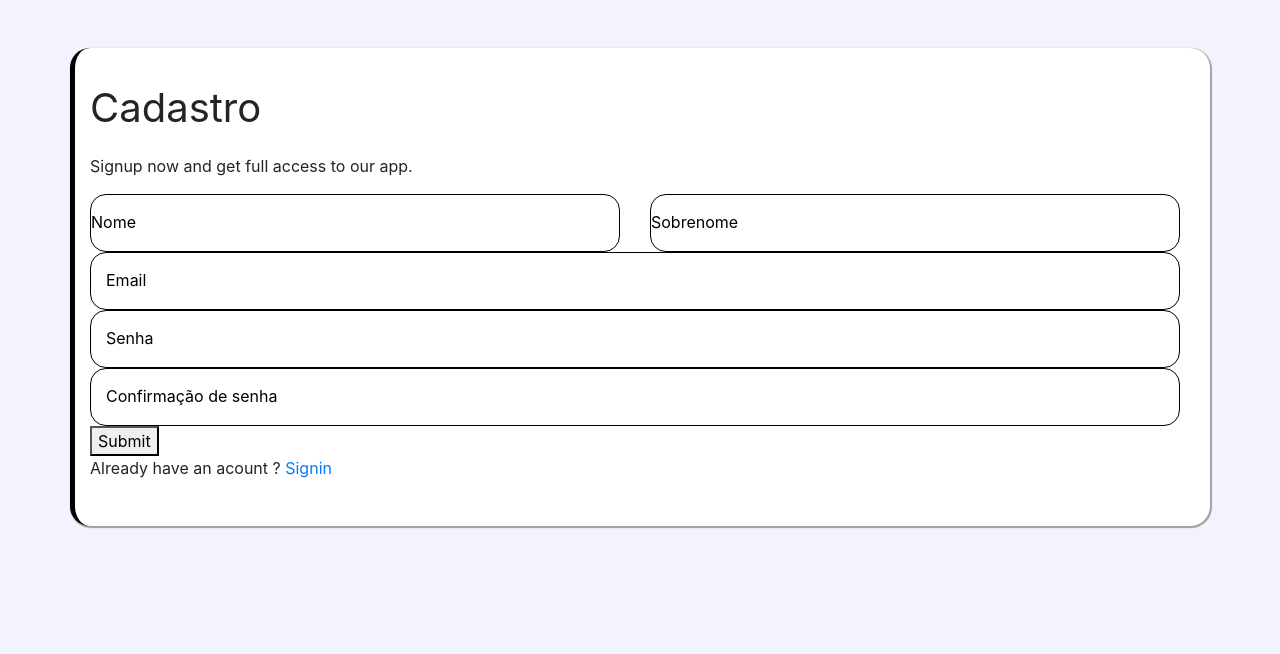
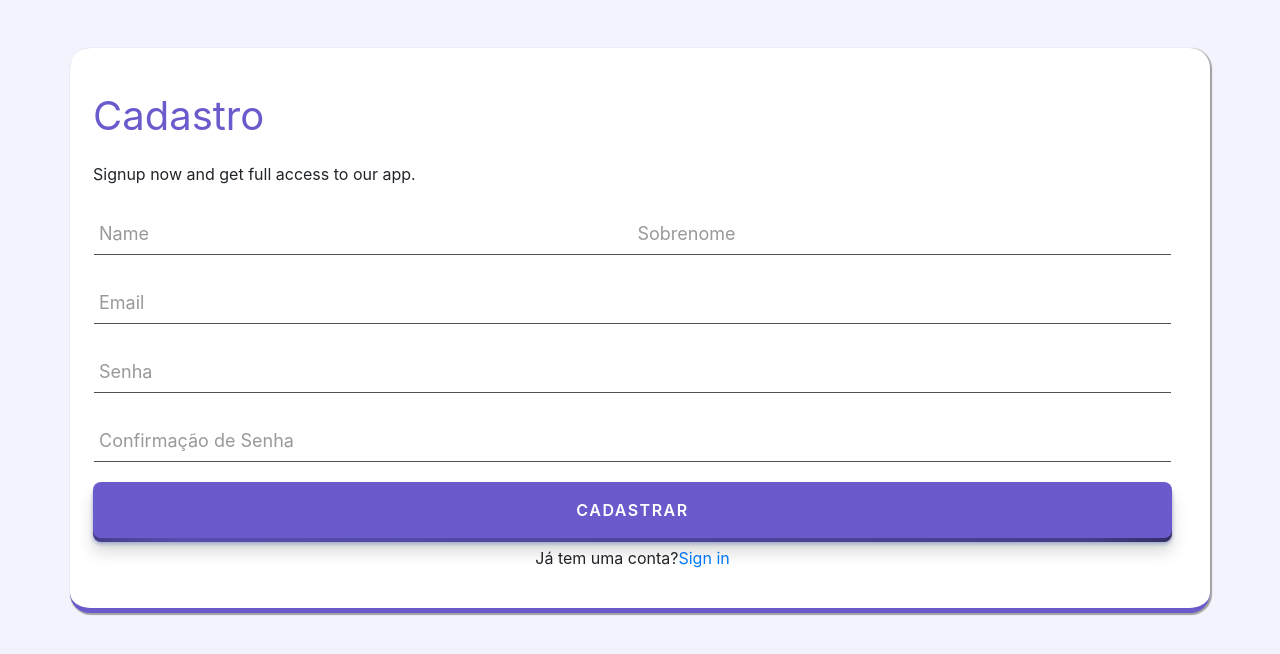
Before and after one commit to Rafaavinii/formulario-dinamico, a Django app: page /user/cadastrar/ in a window 1280 px wide. Shown: the top 654 px of the page. Run offline with Django 5.2, Linux system fonts and the light colour scheme; some libraries are stand-ins or nearby versions.

Commit message:
validação de cadastro

```diff
--- a/form_dinamico/formulario/templates/criar_formulario.html
+++ b/form_dinamico/formulario/templates/criar_formulario.html
@@ -14,6 +14,10 @@
 
 <div class="container mt-5 formulario p-5">
     <h2 class="mb-4 titulo">Criar Formulário</h2>
+    <p>Aqui você pode criar formulários</p>
+</div>
+
+<div class="container mt-5 formulario p-5">
 
     <form id="formularioDinamico" method="post" action="{% url 'criar_formulario' %}">
         {% csrf_token %}
--- /dev/null
+++ b/form_dinamico/templates/static/user/base_user.css
@@ -0,0 +1,214 @@
+body{
+  background-color: #F3F3FE;
+}
+
+.container {
+    gap: 10px;
+    width: 100%;
+    background-color: #fff;
+    padding: 30px;
+    border-radius: 20px;
+    position: relative;
+    box-shadow: 1px 1px 1px 1px rgb(160, 160, 160);
+    border-bottom: 5px solid hsl(248, 53%, 58%);
+    padding-left: 15px;
+
+}
+
+.title {
+  font-size: 40px;
+  padding-left: 0;
+  color: hsl(248, 53%, 58%);;
+}
+
+
+/* inputs */
+
+.group {
+  position: relative;
+  padding: 0;
+
+}
+
+.input {
+  font-size: 16px;
+  padding: 10px 10px 10px 5px;
+  display: block;
+  width: 100%;
+  border: none;
+  border-bottom: 1px solid #515151;
+  background: transparent;
+}
+
+ .input:focus {
+  outline: none;
+ }
+
+ label {
+  color: #999;
+  font-size: 18px;
+  font-weight: normal;
+  position: absolute;
+  pointer-events: none;
+  left: 5px;
+  top: 10px;
+  transition: 0.2s ease all;
+  -moz-transition: 0.2s ease all;
+  -webkit-transition: 0.2s ease all;
+ }
+
+ .input:focus ~ label, .input:valid ~ label {
+  top: -20px;
+  font-size: 14px;
+  color: hsl(248, 53%, 58%);
+ }
+
+ .bar {
+  position: relative;
+  display: block;
+  width: 100%;
+ }
+
+ .bar:before, .bar:after {
+  content: '';
+  height: 2px;
+  width: 0;
+  bottom: 1px;
+  position: absolute;
+  background: hsl(248, 53%, 58%);;
+  transition: 0.3s ease all;
+  -moz-transition: 0.3s ease all;
+  -webkit-transition: 0.3s ease all;
+ }
+
+ .bar:before {
+  left: 50%;
+ }
+
+ .bar:after {
+  right: 50%;
+ }
+
+ .input:focus ~ .bar:before, .input:focus ~ .bar:after {
+  width: 50%;
+ }
+
+ .highlight {
+  position: absolute;
+  height: 60%;
+  width: 100%;
+  top: 25%;
+  left: 0;
+  pointer-events: none;
+  opacity: 0.5;
+ }
+
+ .input:focus ~ .highlight {
+  animation: inputHighlighter 0.3s ease;
+ }
+
+ @keyframes inputHighlighter {
+  from {
+   background: #c379ff3a;
+  }
+
+  to {
+   width: 0;
+   background: transparent;
+  }
+ }
+
+
+/* Botão de cadastrar */
+
+.button-cadastrar {
+  position: relative;
+  background: transparent;
+  padding: 0px;
+  border: none;
+  cursor: pointer;
+  outline-offset: 4px;
+  outline-color: deeppink;
+  transition: filter 250ms;
+  -webkit-tap-highlight-color: rgba(0, 0, 0, 0);
+  width: 100%;
+}
+
+.shadow {
+  position: absolute;
+  top: 0;
+  left: 0;
+  height: 100%;
+  width: 100%;
+  background: hsl(226, 25%, 69%);
+  border-radius: 8px;
+  filter: blur(2px);
+  will-change: transform;
+  transform: translateY(2px);
+  transition: transform 600ms cubic-bezier(0.3, 0.7, 0.4, 1);
+}
+
+.edge {
+  position: absolute;
+  top: 0;
+  left: 0;
+  height: 100%;
+  width: 100%;
+  border-radius: 8px;
+  background: linear-gradient(
+    to right,
+    hsl(248, 39%, 39%) 0%,
+    hsl(248, 39%, 49%) 8%,
+    hsl(248, 39%, 39%) 92%,
+    hsl(248, 39%, 29%) 100%
+  );
+}
+
+.front {
+  display: block;
+  position: relative;
+  border-radius: 8px;
+  background: hsl(248, 53%, 58%);
+  padding: 16px 32px;
+  color: white;
+  font-family: -apple-system, BlinkMacSystemFont, "Segoe UI", Roboto, Oxygen,
+    Ubuntu, Cantarell, "Open Sans", "Helvetica Neue", sans-serif;
+  font-weight: 600;
+  text-transform: uppercase;
+  letter-spacing: 1.5px;
+  font-size: 1rem;
+  transform: translateY(-4px);
+  transition: transform 600ms cubic-bezier(0.3, 0.7, 0.4, 1);
+}
+
+.button-cadastrar:hover {
+  filter: brightness(110%);
+}
+
+.button-cadastrar:hover .front {
+  transform: translateY(-6px);
+  transition: transform 250ms cubic-bezier(0.3, 0.7, 0.4, 1.5);
+}
+
+.button-cadastrar:active .front {
+  transform: translateY(-2px);
+  transition: transform 34ms;
+}
+
+.button-cadastrar:hover .shadow {
+  transform: translateY(4px);
+  transition: transform 250ms cubic-bezier(0.3, 0.7, 0.4, 1.5);
+}
+
+.button-cadastrar:active .shadow {
+  transform: translateY(1px);
+  transition: transform 34ms;
+}
+
+.button-cadastrar:focus:not(:focus-visible) {
+  outline: none;
+}
+
+.container-cadastrar {
+  align-items: center;
+}
--- a/form_dinamico/templates/static/user/cadastro.css
+++ /dev/null
@@ -1,67 +0,0 @@
-body{
-  background-color: #F3F3FE;
-}
-
-.container {
-    gap: 10px;
-    width: 100%;
-    background-color: #fff;
-    padding: 30px;
-    border-radius: 20px;
-    position: relative;
-    box-shadow: 1px 1px 1px 1px rgb(160, 160, 160);
-    border-left: 5px solid #000; /* Adiciona uma borda preta de 5 pixels à esquerda do container */
-    padding-left: 15px;
-
-}
-
-.title {
-  font-size: 40px;
-  padding-left: 0;
-}
-
-
-/* inputs */
-.input-group {
-  position: relative;
- }
-
- .input-group .nome {
-  padding-right: 0;
- }
-
-.input-group .sobrenome {
-  padding-left: 0;
-}
-
-.input {
-  border: solid 1.5px black;
-  border-radius: 1rem;
-  background: none;
-  padding: 1rem;
-  font-size: 1rem;
-  color: #414141;
-  transition: border 150ms cubic-bezier(0.4,0,0.2,1);
-  width: 100%;
-}
-
-.user-label {
-  position: absolute;
-  left: 16px;
-  color: black;
-  pointer-events: none;
-  transform: translateY(1rem);
-  transition: 150ms cubic-bezier(0.4,0,0.2,1);
-}
-
- .input:focus, input:valid {
-  outline: none;
-  border: 1.5px solid #8c00ff;
- }
-
- .input:focus ~ label, input:valid ~ label {
-  transform: translateY(-50%) scale(0.8);
-  background-color: white;
-  padding: 0 .2em;
-  color: #8c00ff;
- }
--- a/form_dinamico/teste.py
+++ /dev/null
@@ -1,6 +0,0 @@
-a = {'questao_30': {'opcoes': ['B', 'C', 'D'], 'totais': [2, 2, 1], 'questao': {'id_questao': 30, 'questao_texto': 'Escolha unica', 'questao_tipo': 'escolha_unica'}}, 'questao_31': {'opcoes': ['1', '2', '3', '4', '5'], 'totais':
-[2, 3, 3, 2, 0], 'questao': {'id_questao': 31, 'questao_texto': 'Multiplas escolhas', 'questao_tipo': 'multipla_escolha'}}}
-
-
-for valores in a:
-    print(valores)
--- a/form_dinamico/user/templates/cadastro.html
+++ b/form_dinamico/user/templates/cadastro.html
@@ -5,42 +5,70 @@
     <meta charset="UTF-8">
     <meta name="viewport" content="width=device-width, initial-scale=1.0">
     <link rel="stylesheet" href="https://stackpath.bootstrapcdn.com/bootstrap/4.5.2/css/bootstrap.min.css">
-    <link rel="stylesheet" href="{% static 'user/cadastro.css' %}">
+    <link rel="stylesheet" href="{% static 'user/base_user.css' %}">
     <link rel="stylesheet" href="https://fonts.googleapis.com/css?family=Oswald">
     <title>Cadastro</title>
 </head>
 <body>
     <div class="container mt-5">
-        <form class="form">
+        <form class="form p-2" method="post" action="{% url 'cadastro' %}">
+            {% csrf_token %}
             <p class="title">Cadastro </p>
             <p class="message">Signup now and get full access to our app. </p>
-            <div class="row">
-                <div class="input-group col">
-                    <input required="" type="text" name="nome" autocomplete="off" class="input nome">
-                    <label class="user-label">Nome</label>
+            <div class="row pl-3 pr-3">
+                <div class="group input-group col mt-2">
+                    <input required="" type="text" name="nome" class="input">
+                    <span class="highlight"></span>
+                    <span class="bar"></span>
+                    <label>Name</label>
                 </div>
-                <div class="input-group col">
-                    <input required="" type="text" name="sobrenome" autocomplete="off" class="input sobrenome">
-                    <label class="user-label">Sobrenome</label>
+                <div class="group input-group col mt-2">
+                    <input required="" type="text" name="sobrenome" class="input">
+                    <span class="highlight"></span>
+                    <span class="bar"></span>
+                    <label>Sobrenome</label>
+                </div>
+
+                <div class="group input-group mt-4">
+                    <input required="" type="email" name="email" class="input">
+                    <span class="highlight"></span>
+                    <span class="bar"></span>
+                    <label>Email</label>
+                </div>
+
+                <div class="group input-group mt-4">
+                    <input required="" type="password" name="senha" class="input">
+                    <span class="highlight"></span>
+                    <span class="bar"></span>
+                    <label>Senha</label>
+                </div>
+
+                <div class="group input-group mt-4">
+                    <input required="" type="password" name="confirm_senha" class="input">
+                    <span class="highlight"></span>
+                    <span class="bar"></span>
+                    <label>Confirmação de Senha</label>
                 </div>
             </div>
+            <div class="d-flex justify-content-center mt-4">
+                <button class="button-cadastrar">
+                    <span class="shadow"></span>
+                    <span class="edge"></span>
+                    <span class="front">
+                      Cadastrar
+                    </span>
+                </button>
+            </div>
+            <p class="signin d-flex justify-content-center mb-0 mt-1">Já tem uma conta? <a href="{% url 'entrar' %}"> Sign in</a> </p>
 
-            <div class="input-group">
-                <input required="" type="text" name="email" autocomplete="off" class="input">
-                <label class="user-label">Email</label>
-            </div>
-
-            <div class="input-group">
-                <input required="" type="text" name="senha" autocomplete="off" class="input">
-                <label class="user-label">Senha</label>
-            </div>
-            <div class="input-group">
-                <input required="" type="text" name="confirm_senha" autocomplete="off" class="input">
-                <label class="user-label">Confirmação de senha</label>
-            </div>
-            <button class="submit">Submit</button>
-            <p class="signin">Already have an acount ? <a href="#">Signin</a> </p>
         </form>
+        {% for mensagem in messages %}
+            {% if mensagem.tags == 'error' %}
+                <div class="alert alert-danger" role="alert">
+                    {{ mensagem }}
+                </div>
+            {% endif %}
+        {% endfor %}
     </div>
 </body>
 </html>
--- a/form_dinamico/user/urls.py
+++ b/form_dinamico/user/urls.py
@@ -3,5 +3,6 @@ from . import views
 
 urlpatterns = [
     path('cadastrar/', views.cadastro_view, name='cadastro'),
+    path('entrar/', views.entrar_view, name='entrar'),
 
 ]
--- a/form_dinamico/user/views.py
+++ b/form_dinamico/user/views.py
@@ -1,5 +1,50 @@
-from django.shortcuts import render
+from django.shortcuts import render, redirect
+from django.contrib.auth.models import User
+from django.contrib import messages
+
+from user.validators import validar_email, validar_senha
 
 def cadastro_view(request):
     if request.method == 'GET':
         return render(request, 'cadastro.html')
+
+    if request.method == 'POST':
+        nome = request.POST.get('nome')
+        sobrenome = request.POST.get('sobrenome')
+        email = request.POST.get('email')
+        senha = request.POST.get('senha')
+        confirm_senha = request.POST.get('confirm_senha')
+
+        if senha != confirm_senha:
+            print(senha, confirm_senha)
+            messages.error(request, 'As senha não coincidem.')
+            return render(request, 'cadastro.html')
+
+        if len(validar_senha(senha)) != 0:
+            for erro in validar_senha(senha):
+                messages.error(request, erro)
+            return render(request, 'cadastro.html')
+
+        if len(validar_email(email)) != 0:
+            erros = validar_email(email)
+            for erro in erros:
+                messages.error(request, erro)
+            return render(request, 'cadastro.html')
+
+        User.objects.create_user(
+            first_name = nome,
+            last_name = sobrenome,
+            username=email,
+            email=email,
+            password=senha
+        )
+
+        messages.success(request, 'Usuário cadastrado com sucesso!')
+        return redirect('entrar')
+
+
+
+
+def entrar_view(request):
+    if request.method == 'GET':
+        return render(request, 'login.html')
```
Also changed, not shown: form_dinamico/formulario/templates/responder_formulario.html (+17 -4 lines), form_dinamico/templates/static/formulario/responder_formulario.css (+35 -69 lines), form_dinamico/testes.py (deleted, +0 -13 lines), form_dinamico/user/templates/login.html (added, +59 -0 lines), form_dinamico/user/validators.py (added, +38 -0 lines), form_dinamico/db.sqlite3, form_dinamico/icons8-ok.svg (added).
